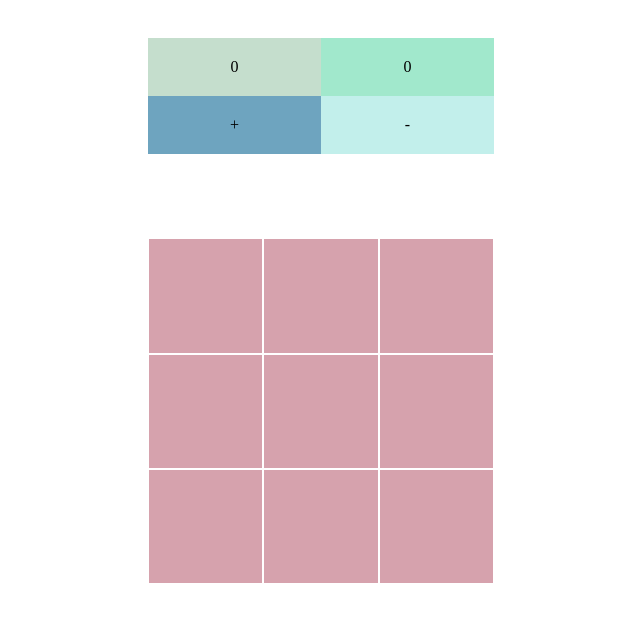
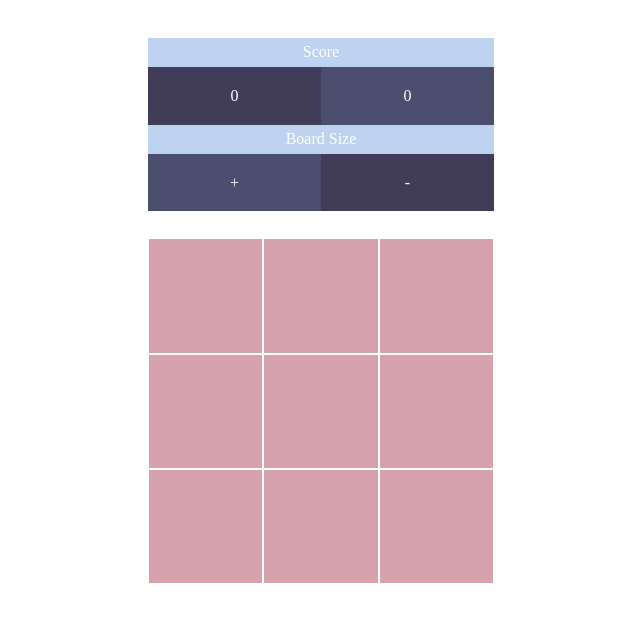
Before and after one commit to turnerniles/tictactoe, a plain HTML site: page index.html in a window 1280 px wide. Shown: the whole page, without its empty margins (319-959 px from the left). Drawn offline with nearby package versions, Linux system fonts and the light colour scheme.

Commit message:
changes tictactoe.html to index.html

```diff
--- a/tictactoe.html
+++ b/index.html
@@ -7,10 +7,13 @@
 <body>
 <header>
 
+<div id = "menu">
+  <div id="scoreText">Score</div>
   <div id = "scoreBoard">
       <div id = "playerScore">0</div>
       <div id = "computerScore">0</div>
-    <div id = "scoreText"></div>
+  </div>
+  <div id="optionsText">Board Size</div>
   <div id = "options">
       <div id = "plus">+</div>
       <div id = "minus">-</div>
--- a/style.css
+++ b/style.css
@@ -4,6 +4,7 @@
   padding: 0;
   font: inherit;
   box-sizing: border-box;
+  color: white;
 }
 
 header {
@@ -38,7 +39,8 @@ footer {
 
 }*/
 
-#scoreBoard {
+#menu {
+  margin-top: 3vw;
   margin-left: auto;
   margin-right: auto;
   height: 4.5vw;
@@ -46,8 +48,44 @@ footer {
   text-align: center;
 }
 
+#scoreText {
+  line-height: 2.25vw;
+  display: inline-block;
+  height: 2.25vw;
+  width: 27vw;
+  background-color: BCD2EE;
+  text-align: center;
+}
+
+#playerScore {
+  display: inline-block;
+  line-height: 4.5vw;
+  float: left;
+  background-color: 413C58;
+  height: 4.5vw;
+  width: 13.5vw;
+}
+
+#computerScore {
+  line-height: 4.5vw;
+  float: left;
+  background-color: 4B4E6D;
+  height: 4.5vw;
+  width: 13.5vw;
+}
+
+#optionsText {
+  display: inline-block;
+  line-height: 2.25vw;
+  height: 2.25vw;
+  width: 27vw;
+  background-color: BCD2EE;
+  text-align: center;
+
+  }
+
 #options {
-  margin-top: 3vw;
+  display: inline-block;
   height: 4.5vw;
   width: 27vw;
   background-color: orange;
@@ -56,7 +94,7 @@ footer {
 #plus {
   line-height: 4.5vw;
   float: left;
-  background-color: 6EA4BF;
+  background-color: 4B4E6D;
   height: 4.5vw;
   width: 13.5vw;
 }
@@ -64,26 +102,12 @@ footer {
 #minus {
   line-height: 4.5vw;
   float: left;
-  background-color: C2EFEB;
+    background-color: 413C58;
   height: 4.5vw;
   width: 13.5vw;
 }
 
-#playerScore {
-  line-height: 4.5vw;
-  float: left;
-  background-color: C5DECD;
-  height: 4.5vw;
-  width: 13.5vw;
-}
 
-#computerScore {
-  line-height: 4.5vw;
-  float: left;
-  background-color: A1E8CC;
-  height: 4.5vw;
-  width: 13.5vw;
-}
 
 
 /*The first part of the actual cross placed on the board*/
@@ -111,14 +135,15 @@ transform: rotate(45deg);
 
 
 .o {
-  height: 90%;
-  width: 90%;
+  border: .75vw solid;
+  border-color: 495159;
   border-radius: 100%;
   margin-left: auto;
   margin-right: auto;
-  margin-top: 5%;
-  background-color: 2A324B;
-
+  margin-top: 12.5%;
+  width: 75%;
+  height: 75%;
+  opacity: 1;
 }
 
 .ambient {
@@ -132,10 +157,9 @@ border-color: 495159;
 border-radius: 100%;
 margin-left: auto;
 margin-right: auto;
-margin-top: 25%;
-width: 50%;
-height: 50%;
 opacity: 0;
+width: 0%; height: 0%;
+margin-top: 50%;
 }
 
 .slash {
@@ -163,8 +187,7 @@ opacity: 0;
 }
 
 .ambient:hover .circle {
-animation: circle 2s ease-out;
-animation: circle 2s ease-out;
+animation: circle 1s ease-out infinite;
 }
 .ambient:hover .slash-1 {
   animation: slash1 2s ease-out;
@@ -176,8 +199,8 @@ animation: circle 2s ease-out;
 @keyframes circle {
   0% {
     opacity: 0;
-    width: 50%; height: 50%;
-    margin-top: 25%;
+    width: 0%; height: 0%;
+    margin-top: 50%;
   }
   100% {
     opacity: .75;
```
Lines whose indentation alone changed are shown as unchanged.
